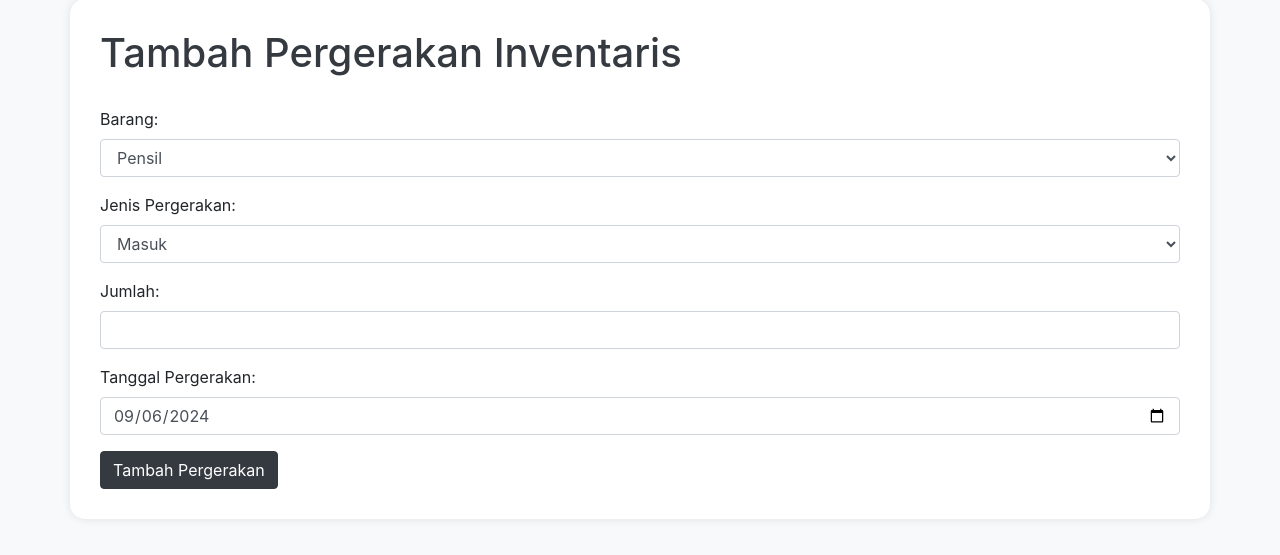
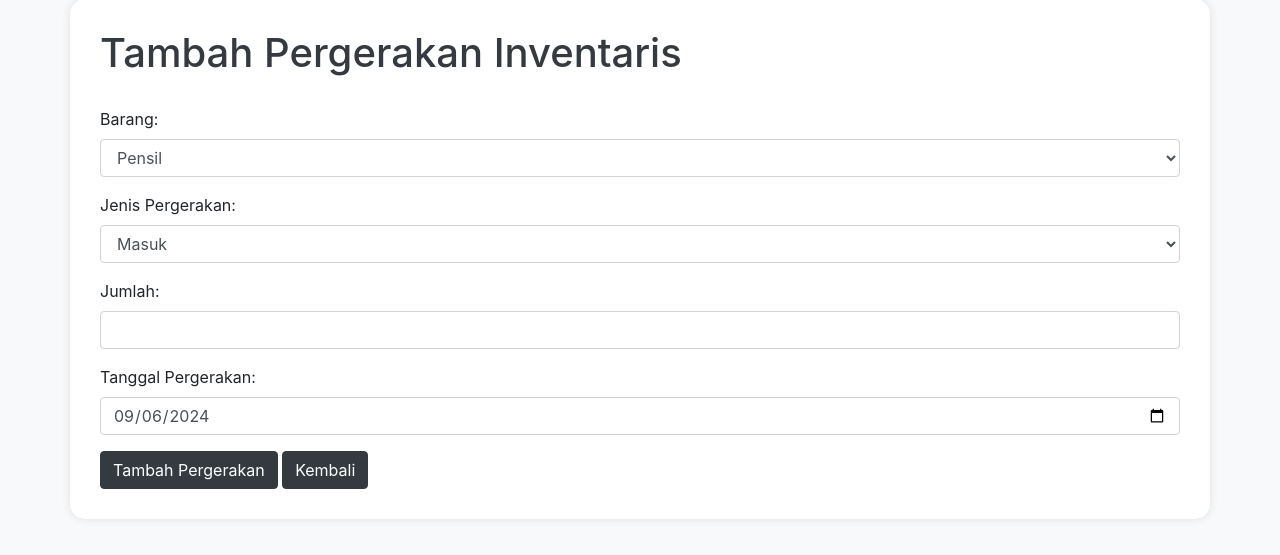
Before and after one commit to Patir-Parker/manajemen_inventaris, a PHP site: page /tambah_inventaris.php in a window 1280 px wide. Shown: the part 81-636 px from the top of the page. Run offline with PHP 8.4, Linux system fonts and the light colour scheme; data comes from the database, SQL or seed files in the repository; some libraries are stand-ins or nearby versions.

Commit message:
menambahkan tombol kembali

```diff
--- a/tambah_inventaris.php
+++ b/tambah_inventaris.php
@@ -125,6 +125,7 @@ if (isset($_POST['submit'])) {
                 min="<?php echo date('Y-m-d'); ?>" required>
             </div>
             <button type="submit" name="submit" class="btn btn-dark">Tambah Pergerakan</button>
+            <a href="daftar_inventaris.php" class="btn btn-dark">Kembali</a>
         </form>
     </div>
 
```
